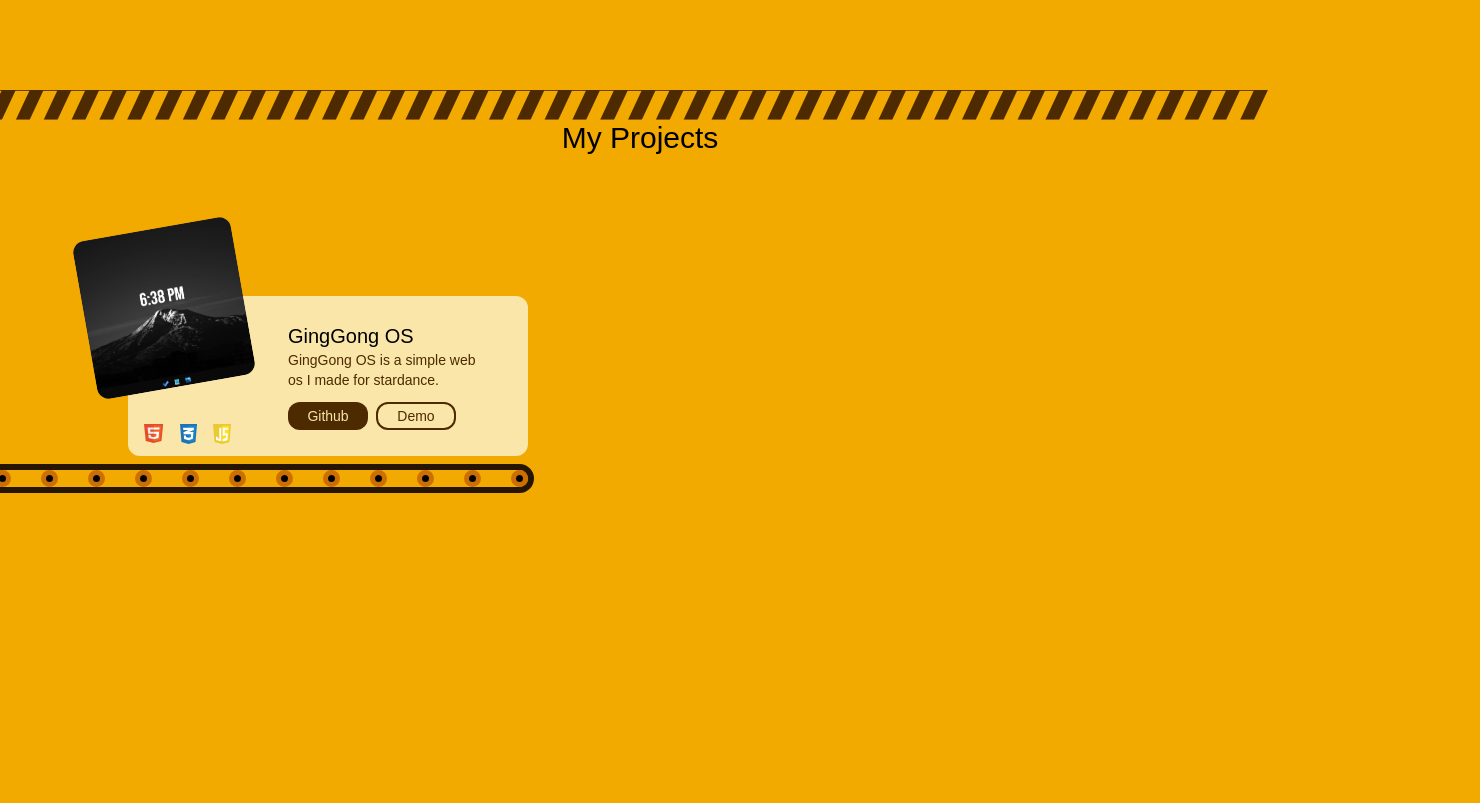
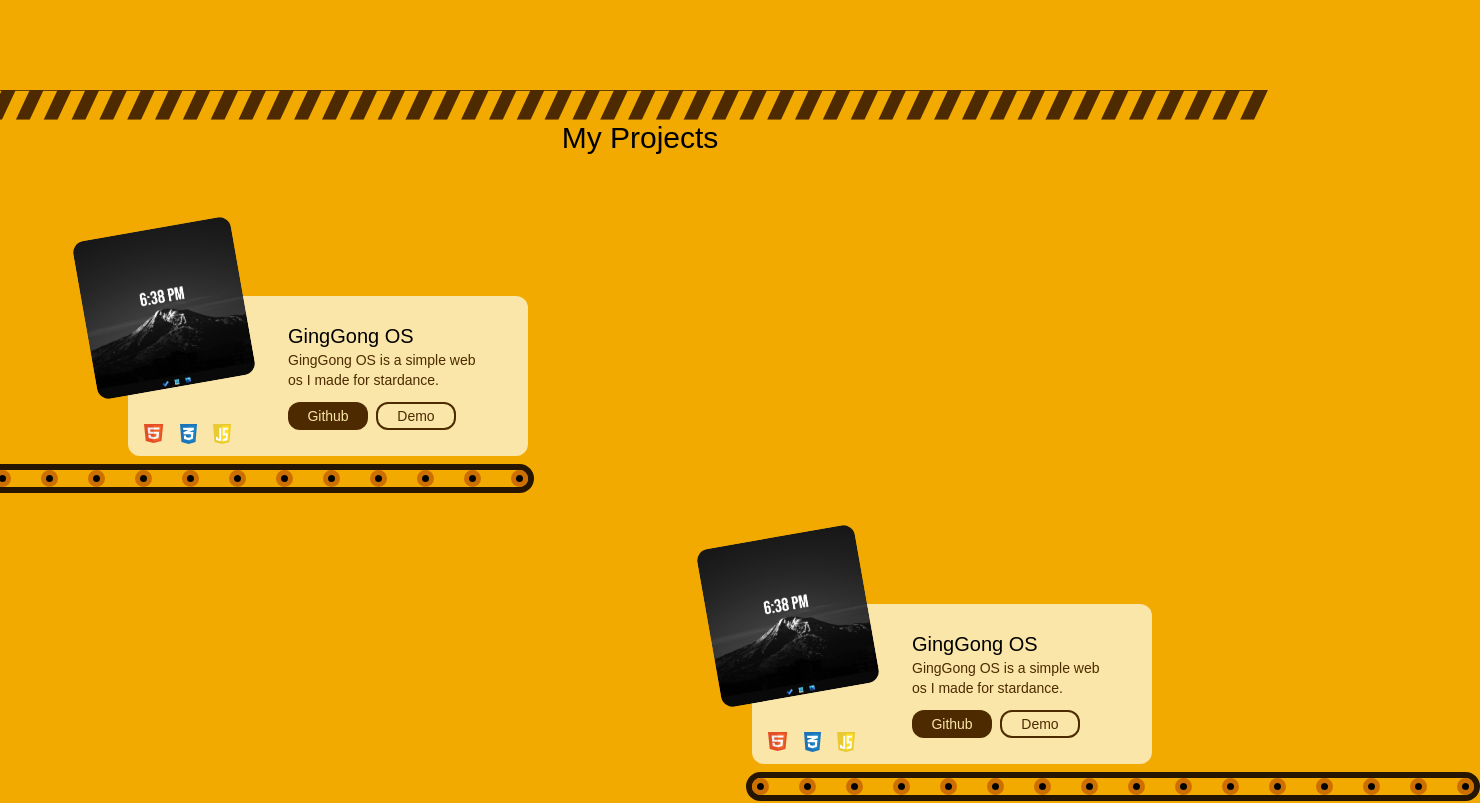
Before and after one commit to tanojimo/portfolio, a React (Vite) app: page / in a window 1280 px wide. Shown: the part 680-1483 px from the top of the page, 1480 px wide, since content can reach past the window. Built offline with nearby package versions, Linux system fonts and the light colour scheme; a web font is replaced by a local one.

Commit message:
Added JSON file to add new projects without messing with main code

```diff
--- a/src/components/Cards.jsx
+++ b/src/components/Cards.jsx
@@ -1,42 +1,54 @@
+import projects from "../data/projects.json";
+
 const Cards = () => {
   return (
-    <div className="h-screen flex flex-col gap-35">
+    <div className="h-screen w-screen flex flex-col gap-35 overflow-hidden">
       <h2 className="text-3xl text-center">My Projects</h2>
-      <div>
-        <div className="relative grid grid-cols-5 w-100 h-40 bg-light rounded-xl mb-2 ml-32">
+      {projects.map((project) => (
+        <div className="">
+          <div
+            className={`relative grid grid-cols-5 w-100 h-40 bg-light rounded-xl mb-2 ${project.righted ? "ml-auto mr-32" : "ml-32"}`}
+          >
             <div className="col-span-2 h-full flex flex-col-reverse">
               <div className="absolute -rotate-10 -left-11 -top-17 w-40 h-40 rounded-xl">
                 <img
-                src="/ginggongOS.png"
+                  src={project.img}
                   alt=""
                   className="w-full h-full object-cover rounded-xl"
                 />
               </div>
               <div className="flex gap-4 pl-4 pb-3">
-              <img src="/html.svg" alt="" className="h-5" />
-              <img src="/css.svg" alt="" className="h-5" />
-              <img src="/js.svg" alt="" className="h-5" />
+                {project.tags.map((img) => (
+                  <img src={img} alt="" className="h-5" />
+                ))}
               </div>
             </div>
             <div className="col-span-3 flex flex-col justify-center">
-            <h3 className="text-xl font-bold">GingGong OS</h3>
-            <p className="text-sm text-dark w-50">
-              GingGong OS is a simple web os I made for stardance.
-            </p>
+              <h3 className="text-xl font-bold">{project.name}</h3>
+              <p className="text-sm text-dark w-50">{project.description}</p>
               <div className="flex gap-2 mt-3">
-              <div className="bg-dark w-20 h-7 rounded-xl flex justify-center items-center text-light text-sm">
+                <a
+                  href={project.github}
+                  className="bg-dark w-20 h-7 rounded-xl flex justify-center items-center text-light text-sm"
+                >
                   Github
-              </div>
-              <div className="w-20 h-7 border-2 border-dark rounded-xl flex justify-center items-center text-dark text-sm">
+                </a>
+                <a
+                  href={project.demo}
+                  className="w-20 h-7 border-2 border-dark rounded-xl flex justify-center items-center text-dark text-sm"
+                >
                   Demo
+                </a>
               </div>
             </div>
           </div>
+          <img
+            src="/conveyor.svg"
+            alt=""
+            className={`absolute ${project.righted ? "-right-50" : "-left-50"}`}
+          />
         </div>
-        <img src="/conveyor.svg" alt="" className="absolute -left-50" />
-      </div>
-      <div></div>
-      <div></div>
+      ))}
     </div>
   );
 };
--- /dev/null
+++ b/src/data/projects.json
@@ -0,0 +1,22 @@
+[
+  {
+    "id": 1,
+    "name": "GingGong OS",
+    "description": "GingGong OS is a simple web os I made for stardance.",
+    "img": "/ginggongOS.png",
+    "github": "https://www.youtube.com",
+    "demo": "https://www.youtube.com",
+    "righted": false,
+    "tags": ["/html.svg", "/css.svg", "js.svg"]
+  },
+  {
+    "id": 1,
+    "name": "GingGong OS",
+    "description": "GingGong OS is a simple web os I made for stardance.",
+    "img": "/ginggongOS.png",
+    "github": "https://www.youtube.com",
+    "demo": "https://www.youtube.com",
+    "righted": true,
+    "tags": ["/html.svg", "/css.svg", "js.svg"]
+  }
+]
```
Lines whose indentation alone changed are shown as unchanged.
